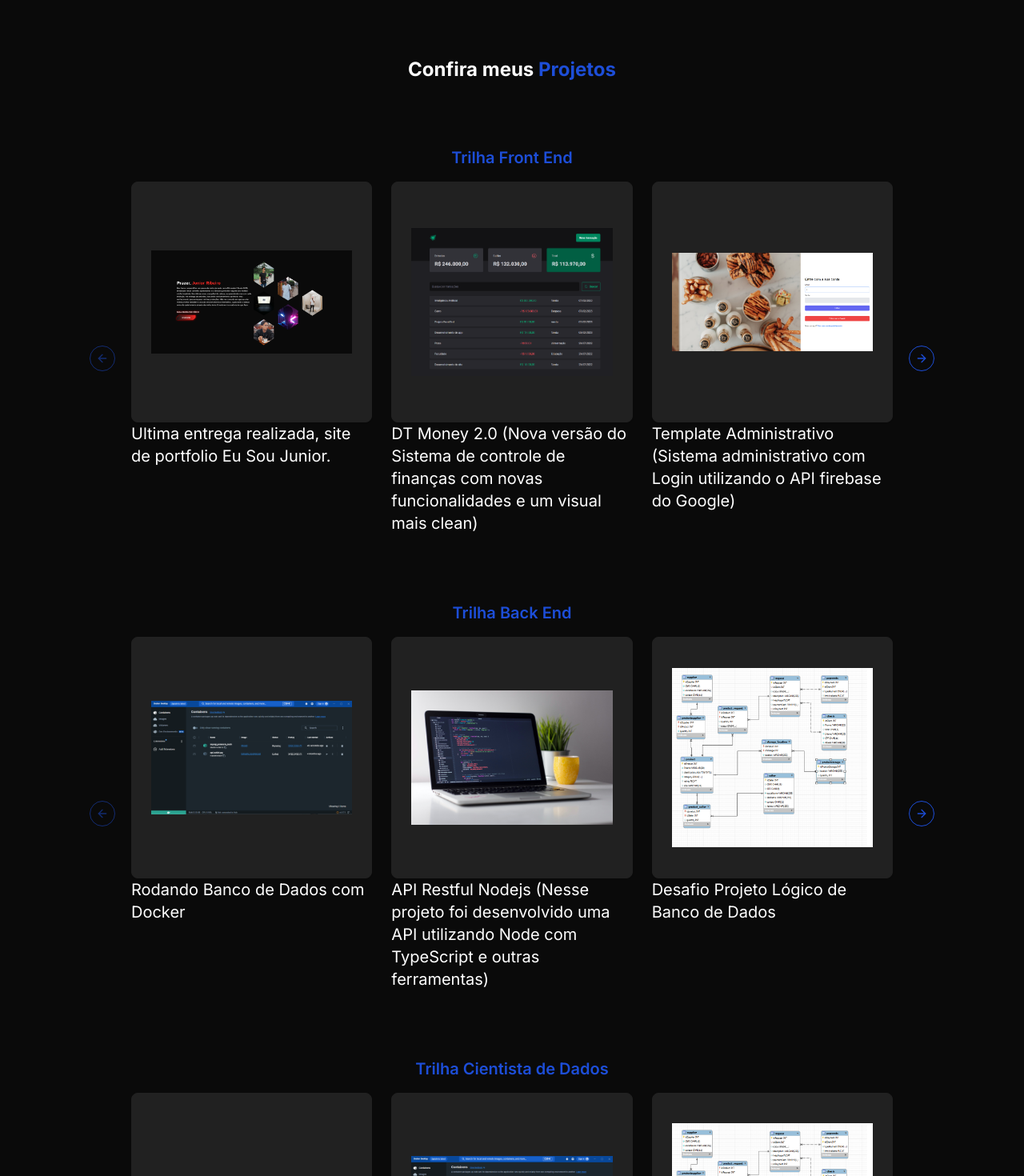
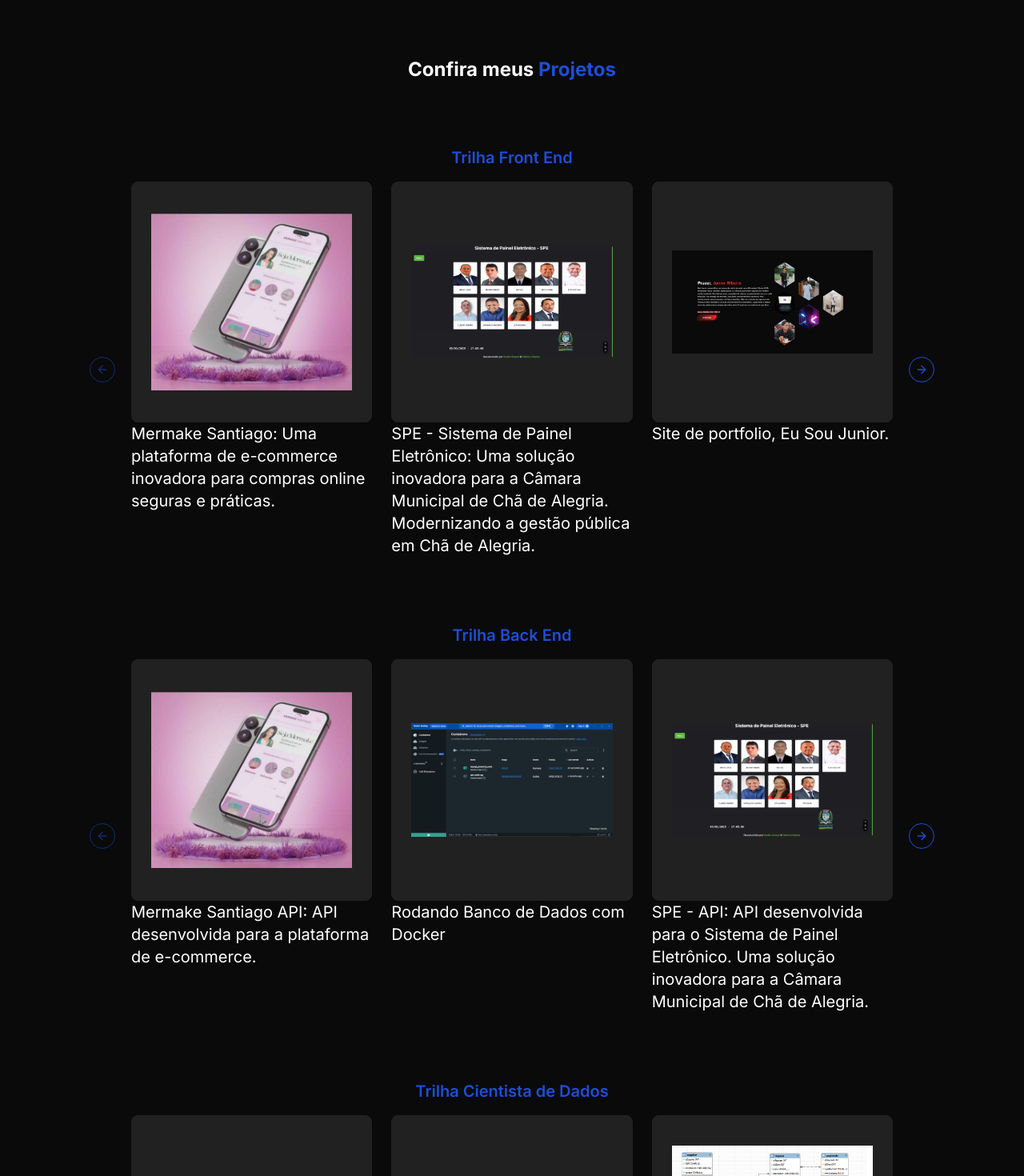
Before and after one commit to Danilo55Amaral/Danilo-Landing-Page, a Next.js app: page / in a window 1280 px wide. Shown: the part 2107-3577 px from the top of the page at 80% size. Built offline with nearby package versions, Linux system fonts and the light colour scheme.

Commit message:
:recycle: refactor:

```diff
--- a/src/app/(home)/components/portfolio.tsx
+++ b/src/app/(home)/components/portfolio.tsx
@@ -18,7 +18,9 @@ export default function Portfolio() {
         Confira meus <span className="text-blue-700">Projetos</span>
       </h1>
       <div className="flex flex-col items-center justify-center w-full gap-3">
-        <span className="text-blue-700 font-semibold text-xl">Trilha Front End</span>
+        <span className="text-blue-700 font-semibold text-xl">
+          Trilha Front End
+        </span>
         <Carousel
           opts={{
             align: "start",
@@ -26,6 +28,40 @@ export default function Portfolio() {
           className="w-3/4"
         >
           <CarouselContent>
+            <CarouselItem className="md:basis-1/2 lg:basis-1/3">
+              <Link href="https://mermake-santiago-store.vercel.app/">
+                <div className="p-1">
+                  <Card className="bg-dark200 border-dark200">
+                    <CardContent className="flex aspect-square items-center justify-center p-6">
+                      <ImagePortfolio
+                        src="/mermake.jpeg"
+                        alt="Mermake Santiago"
+                      />
+                    </CardContent>
+                  </Card>
+                  <span className="text-xl text-white">
+                    Mermake Santiago: Uma plataforma de e-commerce inovadora
+                    para compras online seguras e práticas.
+                  </span>
+                </div>
+              </Link>
+            </CarouselItem>
+            <CarouselItem className="md:basis-1/2 lg:basis-1/3">
+              <Link href="#">
+                <div className="p-1">
+                  <Card className="bg-dark200 border-dark200">
+                    <CardContent className="flex aspect-square items-center justify-center p-6">
+                      <ImagePortfolio src="/spe-system.PNG" alt="SPE" />
+                    </CardContent>
+                  </Card>
+                  <span className="text-xl text-white">
+                    SPE - Sistema de Painel Eletrônico: Uma solução inovadora
+                    para a Câmara Municipal de Chã de Alegria. Modernizando a
+                    gestão pública em Chã de Alegria.
+                  </span>
+                </div>
+              </Link>
+            </CarouselItem>
             <CarouselItem className="md:basis-1/2 lg:basis-1/3">
               <Link href="https://site-junior-ribeiro.vercel.app">
                 <div className="p-1">
@@ -38,7 +74,7 @@ export default function Portfolio() {
                     </CardContent>
                   </Card>
                   <span className="text-xl text-white">
-                    Ultima entrega realizada, site de portfolio Eu Sou Junior.
+                    Site de portfolio, Eu Sou Junior.
                   </span>
                 </div>
               </Link>
@@ -203,7 +239,9 @@ export default function Portfolio() {
       </div>
 
       <div className="flex flex-col items-center justify-center w-full gap-3">
-        <span className="text-blue-700 font-semibold text-xl">Trilha Back End</span>
+        <span className="text-blue-700 font-semibold text-xl">
+          Trilha Back End
+        </span>
         <Carousel
           opts={{
             align: "start",
@@ -211,6 +249,21 @@ export default function Portfolio() {
           className="w-3/4"
         >
           <CarouselContent>
+            <CarouselItem className="md:basis-1/2 lg:basis-1/3">
+              <Link href="https://mermake-santiago-store.vercel.app/">
+                <div className="p-1">
+                  <Card className="bg-dark200 border-dark200">
+                    <CardContent className="flex aspect-square items-center justify-center p-6">
+                      <ImagePortfolio src="/mermake.jpeg" alt="Mermake API" />
+                    </CardContent>
+                  </Card>
+                  <span className="text-xl text-white">
+                    Mermake Santiago API: API desenvolvida para a plataforma de
+                    e-commerce.
+                  </span>
+                </div>
+              </Link>
+            </CarouselItem>
             <CarouselItem className="md:basis-1/2 lg:basis-1/3">
               <Link href="https://github.com/Danilo55Amaral/Utilizando-Docker-com-Banco-de-dados">
                 <div className="p-1">
@@ -221,6 +274,21 @@ export default function Portfolio() {
                   </Card>
                   <span className="text-xl text-white">
                     Rodando Banco de Dados com Docker
+                  </span>
+                </div>
+              </Link>
+            </CarouselItem>
+            <CarouselItem className="md:basis-1/2 lg:basis-1/3">
+              <Link href="#">
+                <div className="p-1">
+                  <Card className="bg-dark200 border-dark200">
+                    <CardContent className="flex aspect-square items-center justify-center p-6">
+                      <ImagePortfolio src="/spe-system.PNG" alt="API SPE" />
+                    </CardContent>
+                  </Card>
+                  <span className="text-xl text-white">
+                    SPE - API: API desenvolvida para o Sistema de Painel Eletrônico. Uma solução inovadora
+                    para a Câmara Municipal de Chã de Alegria.
                   </span>
                 </div>
               </Link>
@@ -308,7 +376,9 @@ export default function Portfolio() {
       </div>
 
       <div className="flex flex-col items-center justify-center w-full gap-3">
-        <span className="text-blue-700 font-semibold text-xl">Trilha Cientista de Dados</span>
+        <span className="text-blue-700 font-semibold text-xl">
+          Trilha Cientista de Dados
+        </span>
         <Carousel
           opts={{
             align: "start",
@@ -325,7 +395,9 @@ export default function Portfolio() {
                     </CardContent>
                   </Card>
                   <span className="text-xl text-white">
-                  Python para Ciência de Dados (Utilizando bibliotecas como Pandas e NumPy que são amplamente utilizadas em Ciência de Dados)
+                    Python para Ciência de Dados (Utilizando bibliotecas como
+                    Pandas e NumPy que são amplamente utilizadas em Ciência de
+                    Dados)
                   </span>
                 </div>
               </Link>
```
Also changed, not shown: public/mermake.jpeg (added), public/spe-system.PNG (added).
